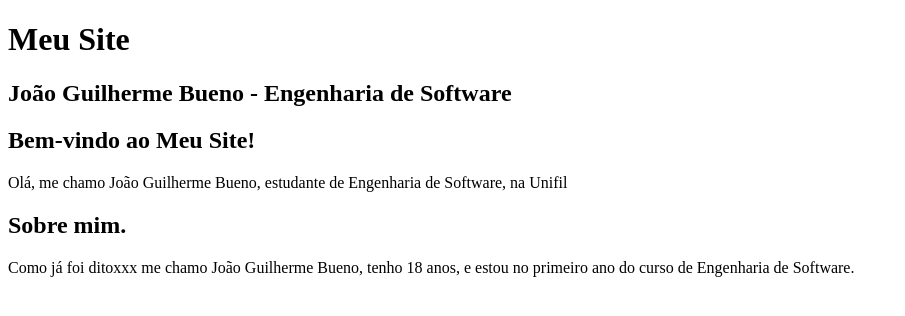
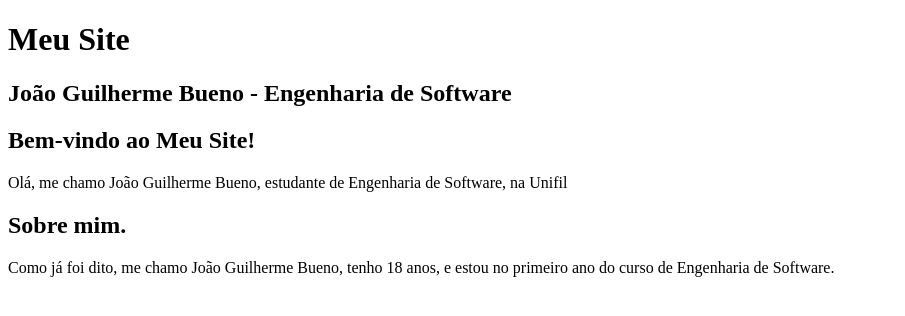
Before and after one commit to joaobuenooo/aula-06-06, a plain HTML site: page index.html in a window 1280 px wide. Shown: the whole page, without its empty margins (0-905 px from the left). Drawn offline with Linux system fonts and the light colour scheme.

Commit message:
index.html

```diff
--- a/index.html
+++ b/index.html
@@ -15,7 +15,7 @@
         <h2>Bem-vindo ao Meu Site!</h2>
         <p>Olá, me chamo João Guilherme Bueno, estudante de Engenharia de Software, na Unifil</p>
         <h2>Sobre mim.</h2>
-        <p>Como já foi ditoxxx me chamo João Guilherme Bueno, tenho 18 anos, e estou no primeiro ano do curso de Engenharia de Software.</p>
+        <p>Como já foi dito, me chamo João Guilherme Bueno, tenho 18 anos, e estou no primeiro ano do curso de Engenharia de Software.</p>
 </main>
 </body>
 </html>
```
